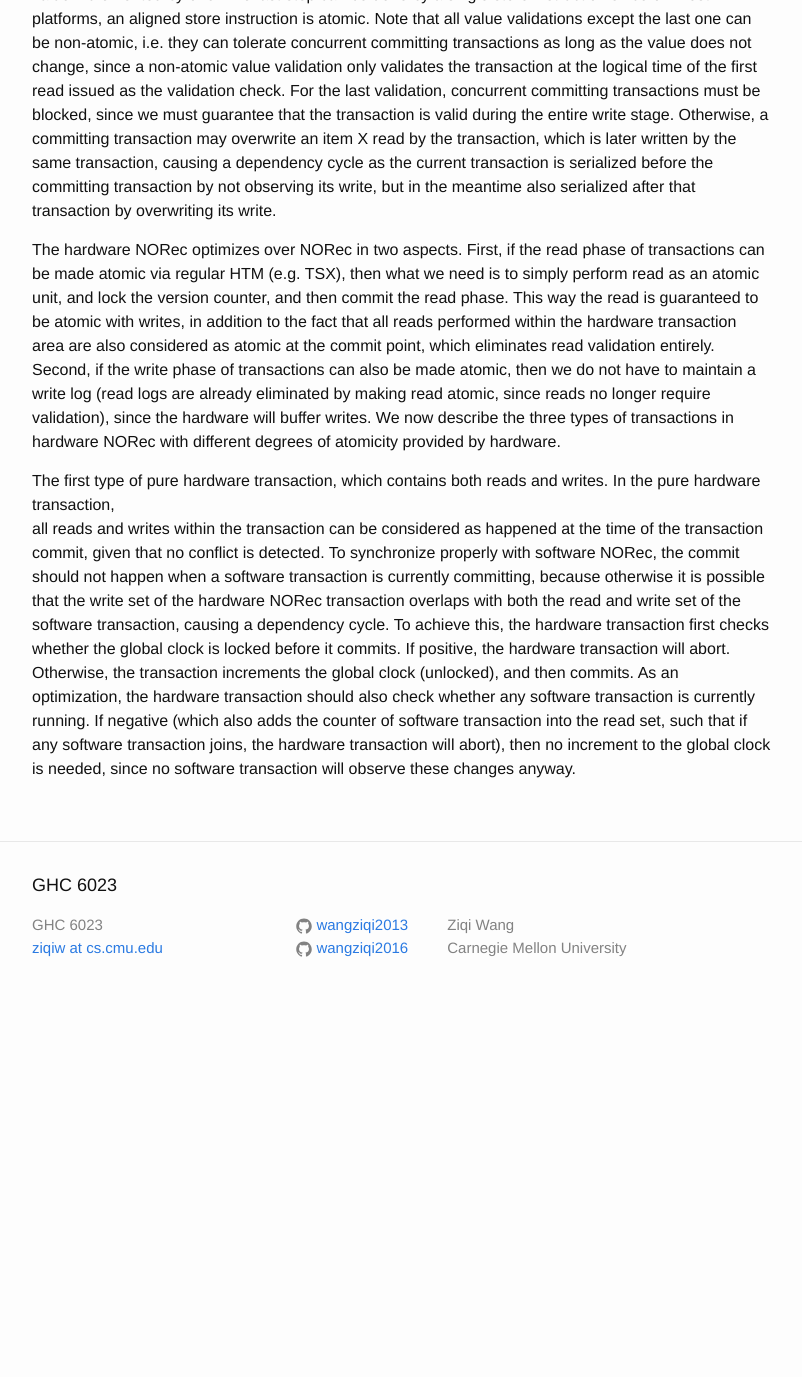
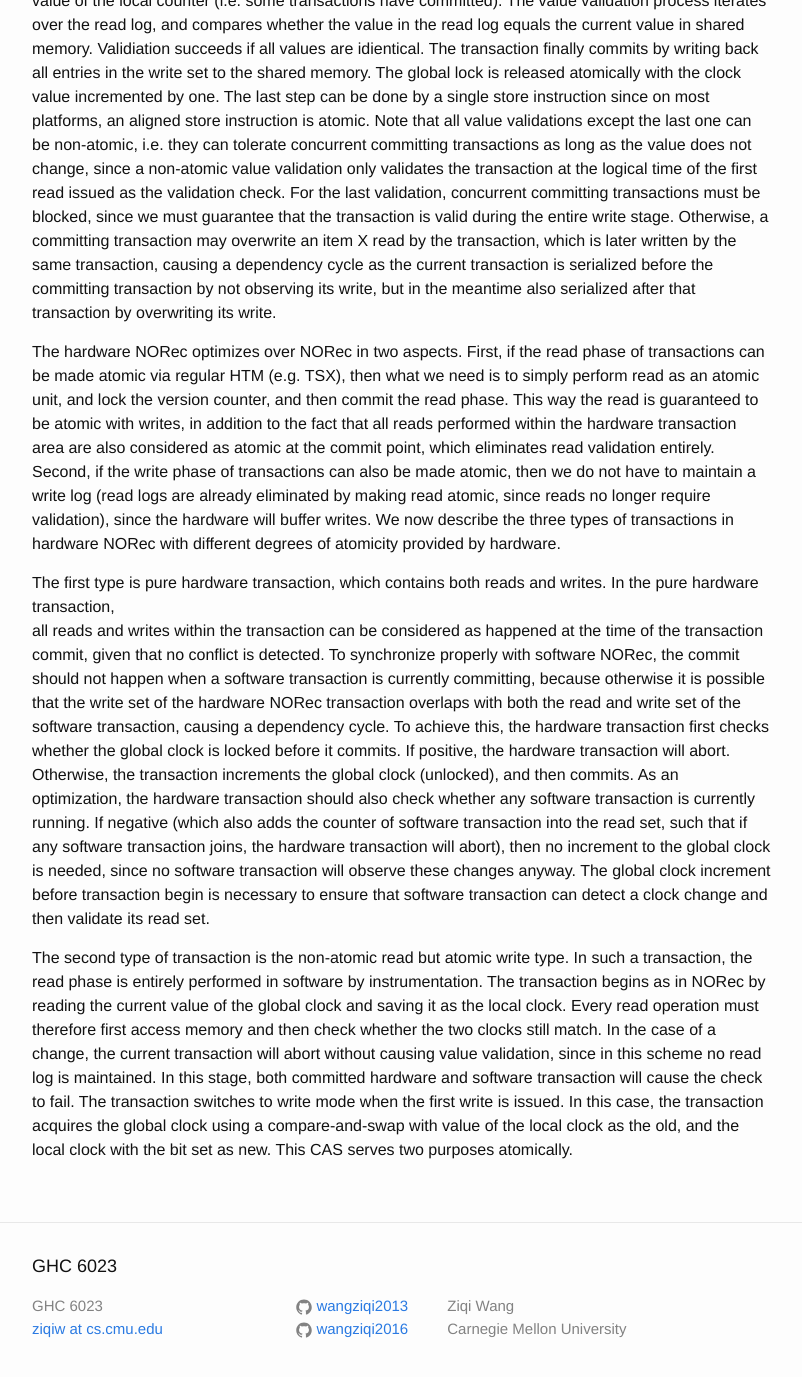
Before and after one commit to wangziqi2013/wangziqi2013.github.io, a Jekyll site: the page built from _posts/2019-11-02-rh-norec.markdown, in a window 1280 px wide and 1400 px high, scrolled down 1460 px. Shown: the top 1377 px of the window, without its empty margins (238-1040 px from the left). Built offline with Jekyll 4.4.1, drawn with Linux system fonts in a browser that asks for light colours; before the commit the page ends 2479 px from its top, so only the background shows below that; some of the changed text lies outside the part shown.

Commit message:
Adding second type

```diff
--- a/_posts/2019-11-02-rh-norec.markdown
+++ b/_posts/2019-11-02-rh-norec.markdown
@@ -12,6 +12,10 @@ htm_cd: Hybrid
 htm_cr: Hybrid
 version_mgmt: Hybrid
 ---
+**To summarize: NORec family transactional memory has two invariants:
+
+1. Any update to shared data must be reflected on incrementing of the global counter;
+2. Writes must be serialized, i.e. write stages must not overlap.**
 
 This paper presents hardware NORec, a hybrid transactional memory design based on the lightweight NORec. The paper identifies
 that some aspects in STM design will cause slowdown of execution, making single thread performance of STM several times slower
@@ -61,7 +65,7 @@ have to maintain a write log (read logs are already eliminated by making read at
 validation), since the hardware will buffer writes. We now describe the three types of transactions in hardware NORec
 with different degrees of atomicity provided by hardware.
 
-The first type of pure hardware transaction, which contains both reads and writes. In the pure hardware transaction,
+The first type is pure hardware transaction, which contains both reads and writes. In the pure hardware transaction,
 all reads and writes within the transaction can be considered as happened at the time of the transaction commit, given
 that no conflict is detected. To synchronize properly with software NORec, the commit should not happen when a
 software transaction is currently committing, because otherwise it is possible that the write set of the hardware
@@ -71,4 +75,14 @@ the hardware transaction will abort. Otherwise, the transaction increments the g
 As an optimization, the hardware transaction should also check whether any software transaction is currently running. If
 negative (which also adds the counter of software transaction into the read set, such that if any software transaction
 joins, the hardware transaction will abort), then no increment to the global clock is needed, since no software transaction
-will observe these changes anyway.
+will observe these changes anyway. The global clock increment before transaction begin is necessary to ensure that
+software transaction can detect a clock change and then validate its read set.
+
+The second type of transaction is the non-atomic read but atomic write type. In such a transaction, the read phase is
+entirely performed in software by instrumentation. The transaction begins as in NORec by reading the current value
+of the global clock and saving it as the local clock. Every read operation must therefore first access memory
+and then check whether the two clocks still match. In the case of a change, the current transaction will abort without
+causing value validation, since in this scheme no read log is maintained. In this stage, both committed hardware and software
+transaction will cause the check to fail. The transaction switches to write mode when the first write is issued. In this
+case, the transaction acquires the global clock using a compare-and-swap with value of the local clock as the old,
+and the local clock with the bit set as new. This CAS serves two purposes atomically.
```
